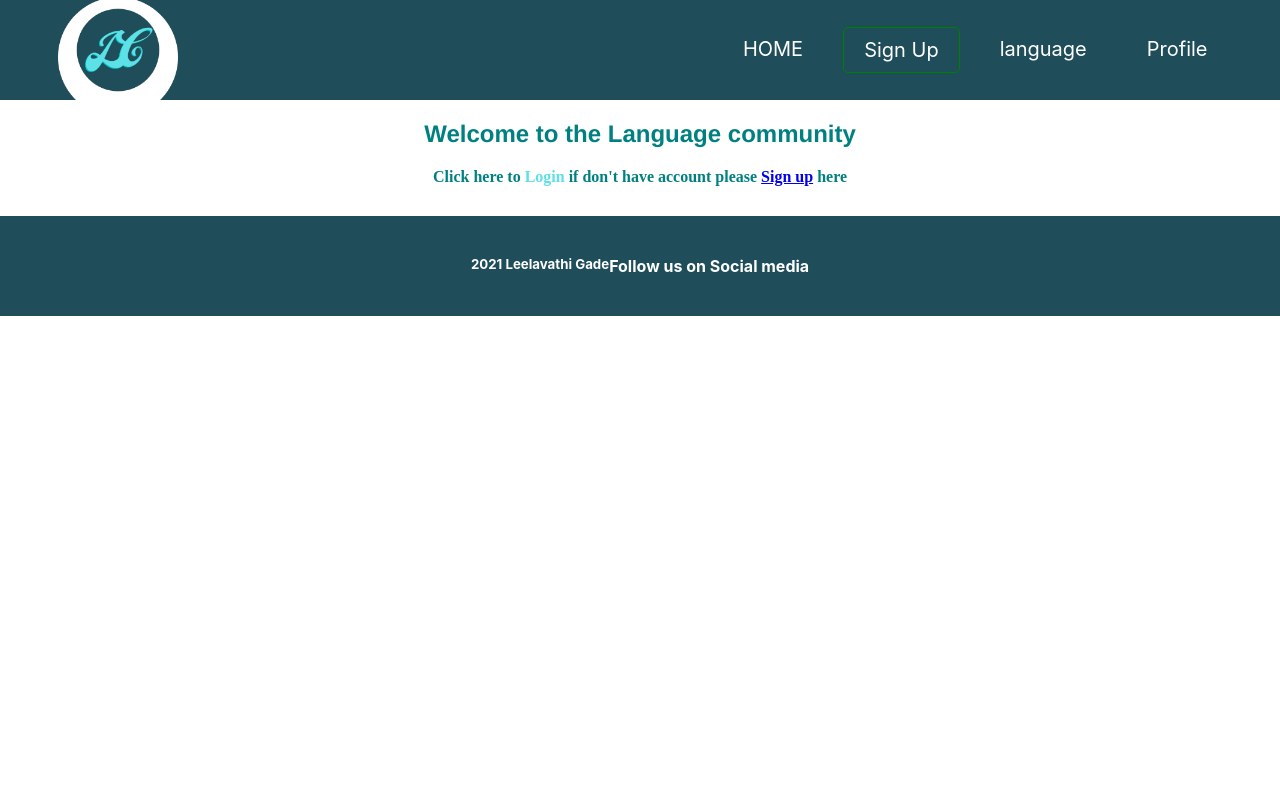
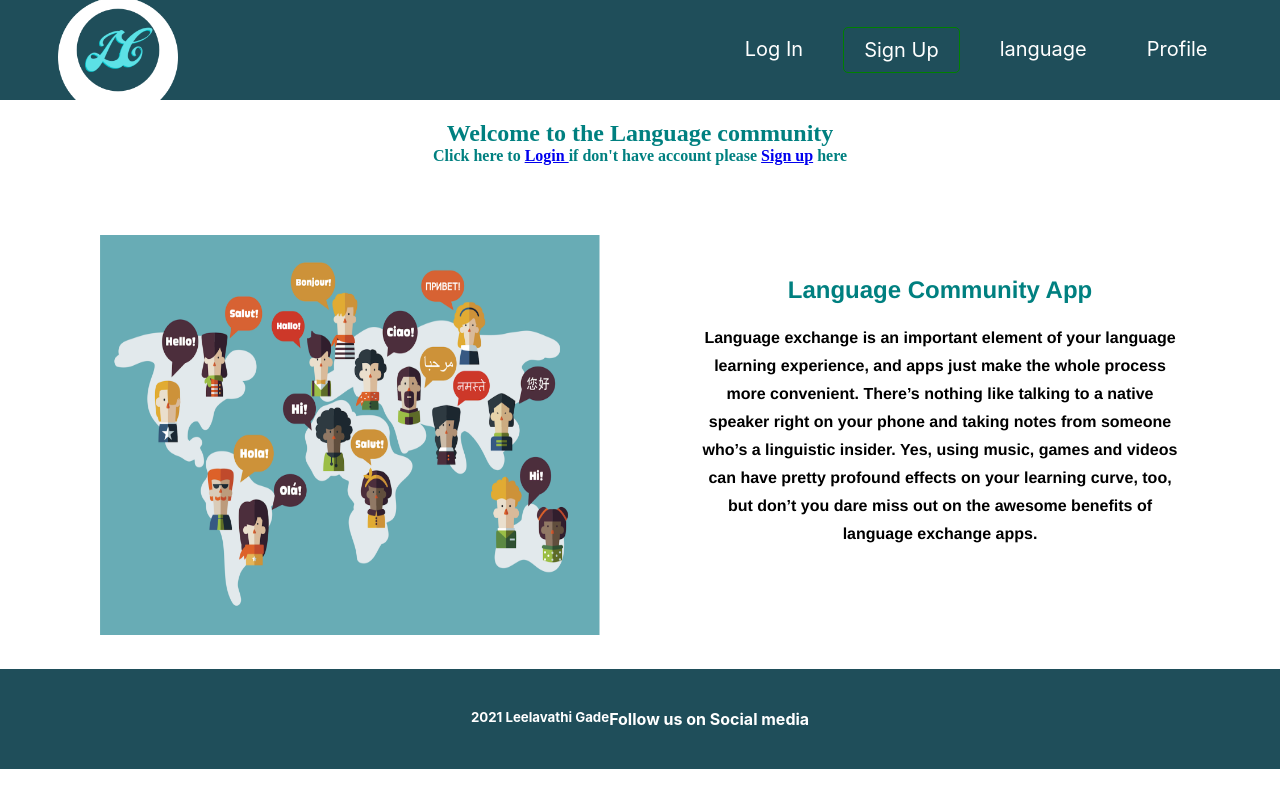
Before and after one commit to leelaroshan/LCApp, a React (Create React App) app: page / in a window 1280 px wide. Built offline with nearby package versions, Linux system fonts and the light colour scheme; no server answers.

Commit message:
home page

```diff
--- a/src/App.js
+++ b/src/App.js
@@ -5,12 +5,14 @@ import { Switch,Route } from 'react-router-dom';
 
 import { useState} from 'react';
 import Navbar  from './components/Navbar';
+import Home from './components/Home';
 import Login from './components/Login';
 import Signup from './components/Signup';
 import Languages from './components/Languages';
 import Profile from './components/Profile';
 import Friends from './components/Friends';
-import Chat from './components/video-chat/Chat'
+import Chat from './components/video-chat/Chat';
+
 
 
 import Footer from './components/Footer';
@@ -31,7 +33,8 @@ function App() {
        <Navbar />
       </header>
       <Switch>
-       <Route exact path="/" >
+       <Route exact  path="/" component={Home} />
+       <Route exact path="/login" >
         <Login setUser= {setUser} user={user}/>
        </Route>
        <Route exact path="/signup" >
@@ -46,6 +49,7 @@ function App() {
 
        <Route  path="/chat" component={Chat} />
 
+
       </Switch>
 
       <footer>
--- a/src/components/Friends.css
+++ b/src/components/Friends.css
@@ -10,7 +10,7 @@
     justify-content: space-evenly;
     align-items: center;
     flex-wrap: wrap;
-    width: 75%;
+
 
 }
 
--- /dev/null
+++ b/src/components/Home.css
@@ -0,0 +1,70 @@
+
+
+.home-contaier{
+    color:teal;
+    font-family:'Franklin Gothic Medium', 'Arial Narrow', Arial, sans-serif;
+    display: flex;
+    flex-direction: column;
+    justify-content: space-between;
+    align-items: space-around;
+}
+
+.content-div{
+    font-family: popins;
+    padding-top:20px;
+    padding-bottom: 30px;
+    color: teal;
+
+}
+
+
+.about-app{
+    display: flex;
+    flex-direction: row;
+    justify-content: space-around;
+    align-items: center;
+    border: 1px transparent gray;
+}
+
+
+
+.about{
+    display: flex;
+    flex-direction: column;
+    justify-content: center;
+    align-items:center;
+}
+
+.main-img{
+    margin-left: 100px;
+    margin-top: 70px;
+    width:500px;
+    height:400px;
+}
+
+
+.main-img:hover{
+    cursor: pointer;
+
+}
+
+.about-heading{
+    color:teal;
+    padding: 20px;
+    font-family:'Franklin Gothic Medium', 'Arial Narrow', Arial, sans-serif;
+
+
+}
+.about-p{
+    color: black;
+    font-family: 'Franklin Gothic Medium', 'Arial Narrow', Arial, sans-serif;
+    text-align: center;
+    line-height: 28px;
+    margin-left:100px;
+    margin-right: 100px
+
+
+}
+.animation-div{
+
+}
--- /dev/null
+++ b/src/components/Home.js
@@ -0,0 +1,43 @@
+import React from 'react';
+import './Home.css';
+import {Link} from "react-router-dom";
+import main from './images/main.png';
+
+
+
+
+
+export default function Home() {
+    return (
+     <div className="home-container">
+      <div className="content-div">
+      <h2 className="home-heading">Welcome to the Language community</h2>
+      <h4 className="login-signup">Click here to <Link to="/login">Login </Link>
+       if don't have account please <Link to="/signup" > Sign up</Link> here</h4>
+
+      <div className="about-app">
+       <div className="animation-div">
+       <img src={main}
+       className="main-img" />
+       </div>
+
+       <div className="about">
+           <h2 className="about-heading">Language Community App</h2>
+           <h4 className="about-p">Language exchange is an important element of your language
+             learning experience, and apps just make the whole process
+             more convenient. There’s nothing like talking to a native
+            speaker right on your phone and taking notes from someone who’s
+            a linguistic insider. Yes, using music, games and videos can have
+            pretty profound effects on your learning curve, too, but don’t you
+             dare miss out on the awesome benefits of language exchange apps.</h4>
+
+
+       </div>
+
+       </div>
+
+     </div>
+
+     </div>
+    )
+}
--- a/src/components/Login.js
+++ b/src/components/Login.js
@@ -4,6 +4,12 @@ import React from 'react';
 import Button from "@material-ui/core/Button"
 
 import TextField from "@material-ui/core/TextField";
+import FormControlLabel from '@material-ui/core/FormControlLabel';
+
+import { FormGroup } from '@material-ui/core';
+
+import {Checkbox } from "@material-ui/core";
+// import { Checkbox } from '@material-ui/core/icons';
 import { useHistory } from 'react-router';
 
 
@@ -68,8 +74,8 @@ export default function Login({setUser,user}) {
     return (
     <div className="login-container">
       <h2 className="heading2">Welcome to the Language community</h2>
-      <h4 className="login-h">Click here to <span onClick={onClick}>Login </span>
-       if don't have account please <Link to="/signup" > Sign up</Link> here</h4>
+      <h4 className="login-h">Click here to <span onClick={onClick}>Login </span></h4>
+       {/* if don't have account please <Link to="/signup" > Sign up</Link> here */}
 
       { displayLogin && (
         <form  >
@@ -86,11 +92,19 @@ export default function Login({setUser,user}) {
         <TextField
         id="filled-basic"
         label="Password"
+        type="password"
         variant="filled"
         value={password}
         onChange={(e) => setPassword(e.target.value)}
         style={{ marginBottom: "20px",marginTop:"20px", width:"300px"}}
        />
+       <FormGroup>
+       <FormControlLabel
+       control={<Checkbox defaultChecked  color="success"/>}
+       label="Remember Me"
+
+       />
+       </FormGroup>
 
         <Button  type="submit"
         variant="contained"
--- a/src/components/Navbar.js
+++ b/src/components/Navbar.js
@@ -18,8 +18,8 @@ export default function Navbar() {
 
         <ul className= {isMobile ? "nav-links-mobile" : "nav-links"}
         onClick={()=> setIsMobile(false)}>
-          <NavLink className="home" to="/">
-           <li>HOME </li>
+          <NavLink className="home" to="/login">
+           <li>Log In </li>
           </NavLink>
 
           <NavLink className="signup" to="/signup">
--- a/src/components/Signup.js
+++ b/src/components/Signup.js
@@ -5,6 +5,11 @@ import TextField from "@material-ui/core/TextField";
 import MenuItem from '@material-ui/core/MenuItem';
 import InputLabel from '@material-ui/core/InputLabel';
 import FormControl from '@material-ui/core/FormControl';
+import FormControlLabel from '@material-ui/core/FormControlLabel';
+
+import { FormGroup } from '@material-ui/core';
+
+import {Checkbox } from "@material-ui/core";
 import Select from '@material-ui/core/Select';
 import Languages from '../languages.json';
 import axios from 'axios';
@@ -202,13 +207,18 @@ export default function Signup({user,setUser}) {
       }
     })}
 
+      <FormGroup>
+       <FormControlLabel
+       control={<Checkbox defaultChecked color="success"/>}
+       label=" I agree to the terms and conditions"
+      />
 
 
-
-        <Button type="submit"
-        variant="contained"
-         style={{ color: "#1F4E5A",backgroundColor:"#5CE1E6", width:"300px" }} >
-		Sign Up</Button>
+      <Button type="submit"
+      variant="contained"
+      style={{ color: "#1F4E5A",backgroundColor:"#5CE1E6", width:"300px" }} >
+		  Sign Up</Button>
+      </FormGroup>
 
         </div>
      </form>
```
Also changed, not shown: src/components/images/main.png (added).
